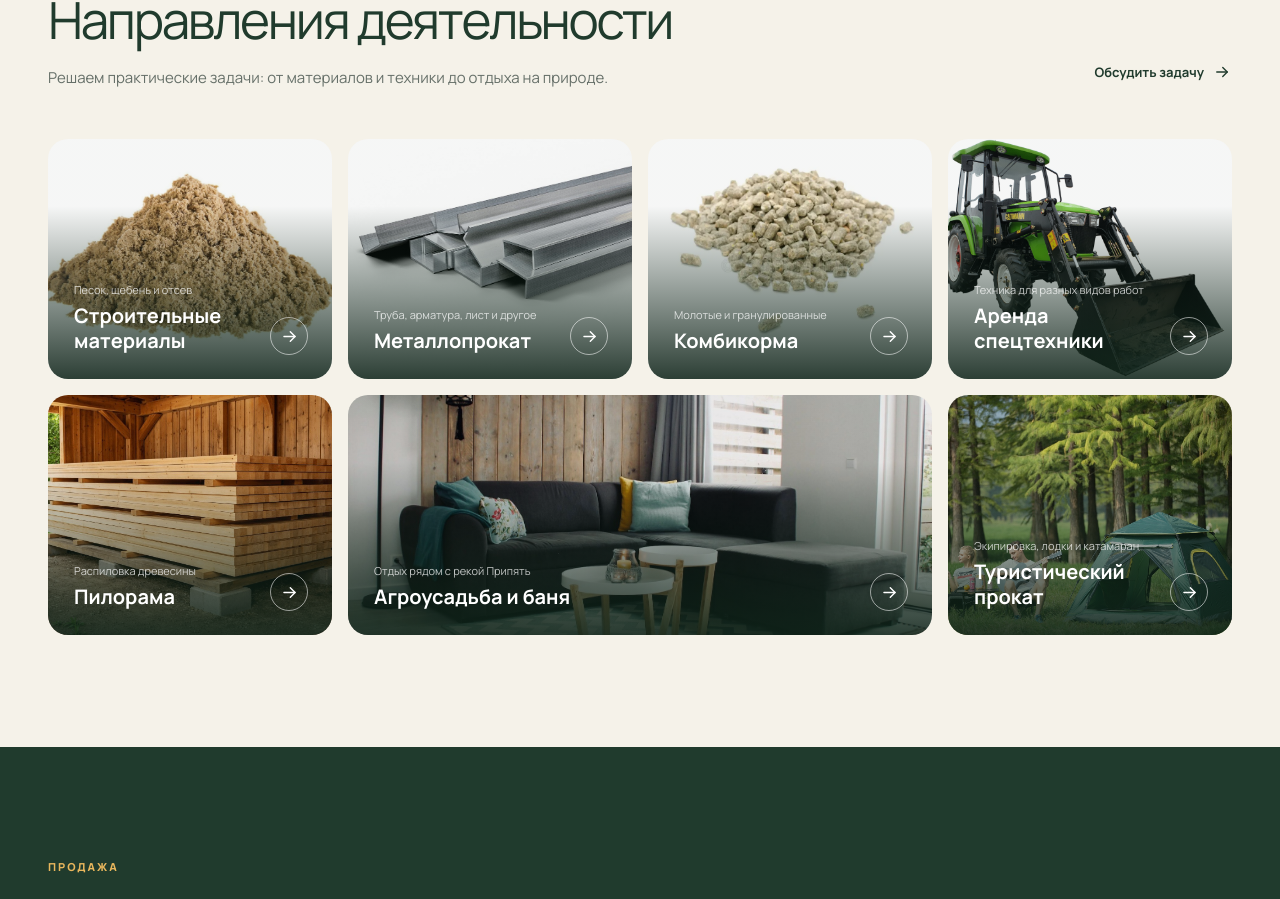
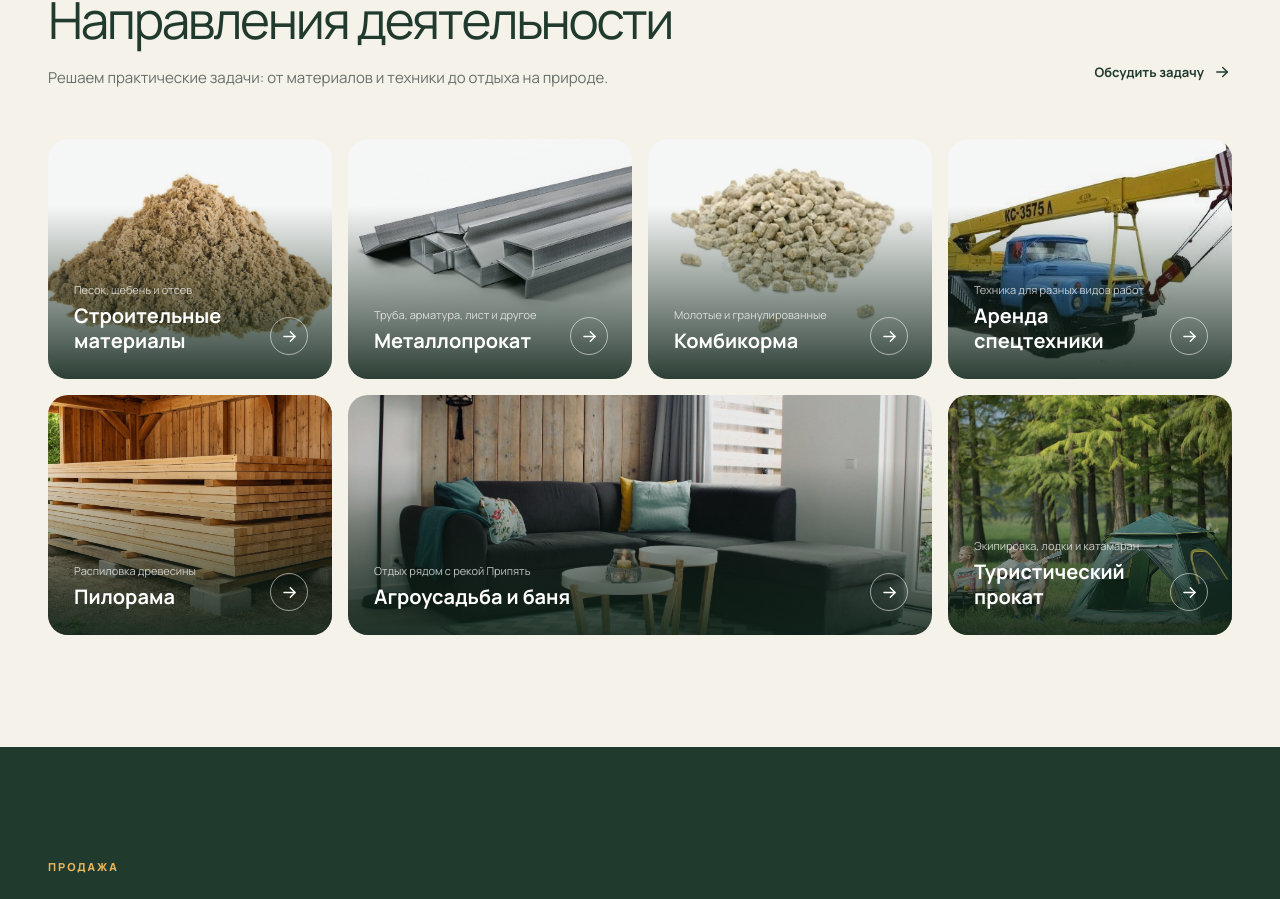
Before and after one commit to mmfgubar-rgb/techno-usadba, a React (Vite) app: page / in a window 1280 px wide. Shown: the part 888-1787 px from the top of the page. Built offline with nearby package versions, Linux system fonts and the light colour scheme; the HTML template or start-up script is replaced by a standard one.

Commit message:
Update App.tsx

```diff
--- a/src/App.tsx
+++ b/src/App.tsx
@@ -123,7 +123,7 @@ const directions = [
   {
     title: "Аренда спецтехники",
     text: "Техника для разных видов работ",
-    image: image("loader.png"),
+    image: image("crane.jpg"),
     href: "#services",
   },
   {
```
